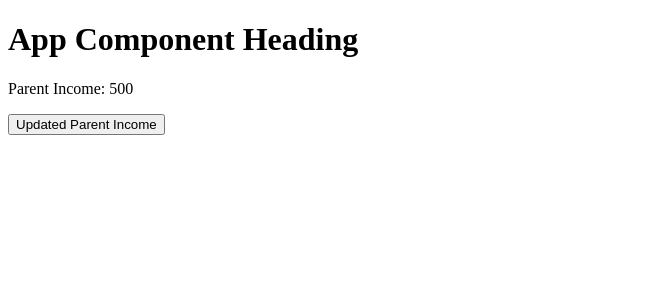
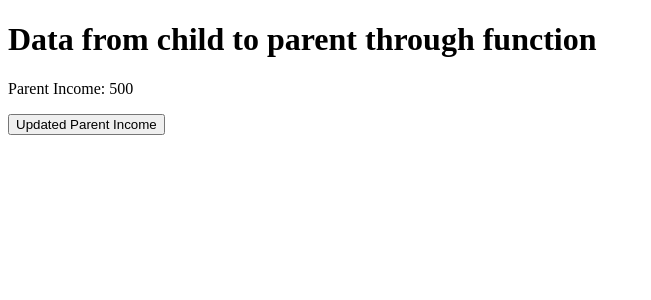
Before and after one commit to Aayan-Ahmed-17/React_Problem_Coding, a React (Vite) app: page / in a window 1280 px wide. Shown: the top 300 px of the page, without its empty margins (0-651 px from the left). Built offline with nearby package versions, Linux system fonts and the light colour scheme.

Commit message:
lilttle change

```diff
--- a/src/App.jsx
+++ b/src/App.jsx
@@ -4,7 +4,6 @@ import Parent from './child-to-parent/byFunction/Parent'
 const App = () => {
   return (
     <>
-    <h1>App Component Heading</h1>
     <Parent/>
     </>
   )
--- a/src/child-to-parent/byFunction/Parent.jsx
+++ b/src/child-to-parent/byFunction/Parent.jsx
@@ -9,6 +9,7 @@ const Parent = () => {
       }
   return (
       <>
+      <h1>Data from child to parent through function</h1>
       <p>Parent Income: {number}</p>
     <Child sentdata={updateNumByChild}/>
       </>
```
